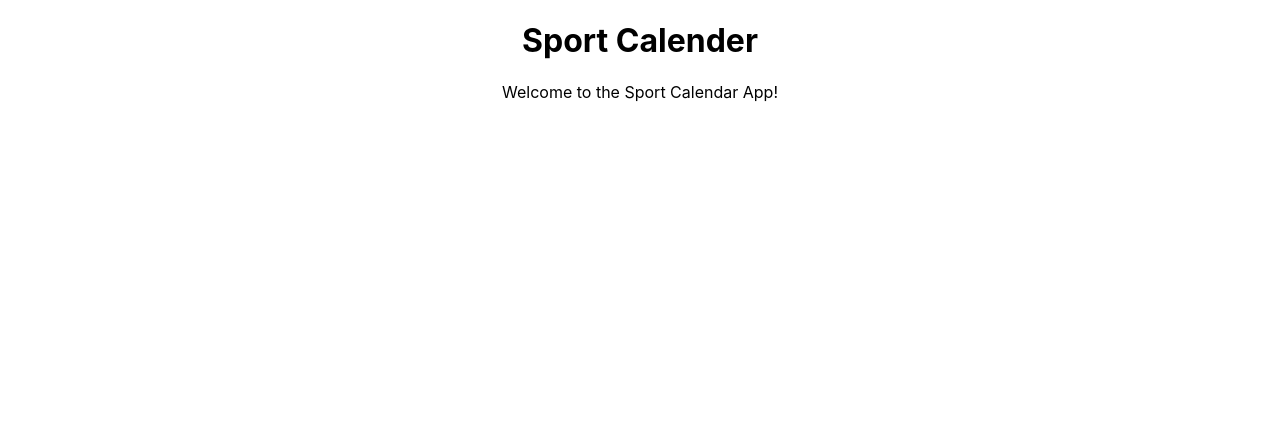
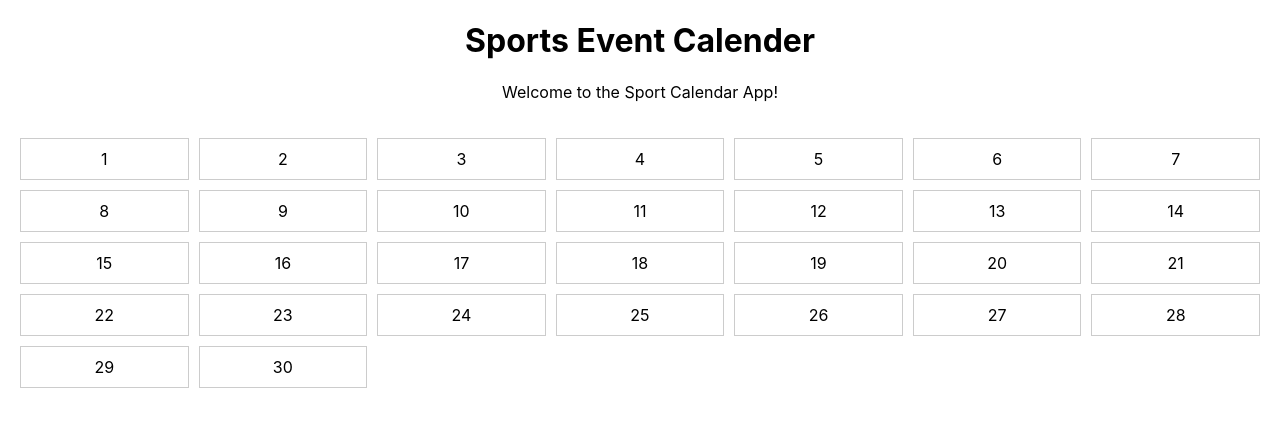
Before and after one commit to Jeeems10/sport-calendar-sportradar-ponce, a React (Create React App) app: page / in a window 1280 px wide. Shown: the top 426 px of the page. Built offline with nearby package versions, Linux system fonts and the light colour scheme.

Commit message:
-add Calendar component to display events dynamically - Implemented Calendar component with a grid layout for days. - Added functionality to mark days with scheduled events.

```diff
--- a/src/App.js
+++ b/src/App.js
@@ -1,10 +1,15 @@
+import React from 'react'
+import Calendar from './components/Calendar';
+import sportData from './data/sportData.json';
 import './App.css'
+
 
 function App() {
   return (
     <div className="App">
-     <h1>Sport Calender</h1>
+     <h1>Sports Event Calender</h1>
      <p>Welcome to the Sport Calendar App!</p>
+     <Calendar events={sportData.data} />
     </div>
   );
 }
--- /dev/null
+++ b/src/components/Calendar.css
@@ -0,0 +1,21 @@
+.calendar {
+  display: grid;
+  grid-template-columns: repeat(7, 1fr);
+  gap: 10px;
+  padding: 20px;
+}
+
+.calendar-day {
+  border: 1px solid #ccc;
+  padding: 10px;
+  text-align: center;
+  position: relative;
+}
+
+.event-marker {
+  color: red;
+  font-size: 20px;
+  position: absolute;
+  bottom: 5px;
+  right: 5px;
+}
--- /dev/null
+++ b/src/components/Calendar.js
@@ -0,0 +1,28 @@
+import React from 'react';
+import './Calendar.css'
+
+const Calendar = ({events}) => {
+  const daysInMonth = Array.from({length: 30}, (_, i) => i + 1);
+
+  const getEventsForDay = (day) => {
+    return events.filter(event =>
+      new Date(event.dateVenue).getDate === day
+    );
+  };
+
+  return(
+    <div className='calendar'>
+      {daysInMonth.map(day => (
+        <div key={day} className='calendar-day'>
+          <span>{day}</span>
+          {getEventsForDay(day).length > 0 && (
+            <div className='event-marker'>•</div>
+          )}
+        </div>
+      ))}
+
+    </div>
+  );
+};
+
+export default Calendar;
--- /dev/null
+++ b/src/data/sportData.json
@@ -0,0 +1,204 @@
+{
+    "data": [
+        {
+            "season": 2025,
+            "status": "played",
+            "timeVenueUTC": "00:00:00",
+            "dateVenue": "2024-11-03",
+            "stadium": null,
+            "homeTeam": {
+                "name": "Al Shabab",
+                "officialName": "Al Shabab FC",
+                "slug": "al-shabab-fc",
+                "abbreviation": "SHA",
+                "teamCountryCode": "KSA",
+                "stagePosition": null
+            },
+            "awayTeam": {
+                "name": "Nasaf",
+                "officialName": "FC Nasaf",
+                "slug": "fc-nasaf-qarshi",
+                "abbreviation": "NAS",
+                "teamCountryCode": "UZB",
+                "stagePosition": null
+            },
+            "result": {
+                "homeGoals": 1,
+                "awayGoals": 2,
+                "winner": "Nasaf",
+                "message": null,
+                "goals": [],
+                "yellowCards": [],
+                "secondYellowCards": [],
+                "directRedCards": []
+            },
+            "stage": {
+                "id": "ROUND OF 16",
+                "name": "ROUND OF 16",
+                "ordering": 4
+            },
+            "group": null,
+            "originCompetitionId": "afc-champions-league",
+            "originCompetitionName": "AFC Champions League",
+            "sport": "football"
+        },
+        {
+            "season": 2025,
+            "status": "scheduled",
+            "timeVenueUTC": "16:00:00",
+            "dateVenue": "2024-11-03",
+            "stadium": null,
+            "homeTeam": {
+                "name": "Al Hilal",
+                "officialName": "Al Hilal Saudi FC",
+                "slug": "al-hilal-saudi-fc",
+                "abbreviation": "HIL",
+                "teamCountryCode": "KSA",
+                "stagePosition": null
+            },
+            "awayTeam": {
+                "name": "Shabab Al Ahli",
+                "officialName": "SHABAB AL AHLI DUBAI",
+                "slug": "shabab-al-ahli-club",
+                "abbreviation": "SAH",
+                "teamCountryCode": "UAE",
+                "stagePosition": null
+            },
+            "result": {
+                "homeGoals": 0,
+                "awayGoals": 0,
+                "winner": null,
+                "winnerId": null,
+                "message": null,
+                "goals": [],
+                "yellowCards": [],
+                "secondYellowCards": [],
+                "directRedCards": [],
+                "scoreByPeriods": null
+            },
+            "stage": {
+                "id": "ROUND OF 16",
+                "name": "ROUND OF 16",
+                "ordering": 4
+            },
+            "group": null,
+            "originCompetitionId": "afc-champions-league",
+            "originCompetitionName": "AFC Champions League",
+            "sport": "football"
+        },
+        {
+            "season": 2025,
+            "status": "scheduled",
+            "timeVenueUTC": "15:25:00",
+            "dateVenue": "2024-11-04",
+            "stadium": null,
+            "homeTeam": {
+                "name": "Al Duhail",
+                "officialName": "AL DUHAIL SC",
+                "slug": "al-duhail-sc",
+                "abbreviation": "DUH",
+                "teamCountryCode": "QAT",
+                "stagePosition": null
+            },
+            "awayTeam": {
+                "name": "Al Rayyan",
+                "officialName": "AL RAYYAN SC",
+                "slug": "al-rayyan-sc",
+                "abbreviation": "RYN",
+                "teamCountryCode": "QAT",
+                "stagePosition": null
+            },
+            "result": {
+                "homeGoals": 0,
+                "awayGoals": 0,
+                "winner": null,
+                "winnerId": null,
+                "message": null,
+                "goals": [],
+                "yellowCards": [],
+                "secondYellowCards": [],
+                "directRedCards": [],
+                "scoreByPeriods": null
+            },
+            "stage": {
+                "id": "ROUND OF 16",
+                "name": "ROUND OF 16",
+                "ordering": 4
+            },
+            "group": null,
+            "originCompetitionId": "afc-champions-league",
+            "originCompetitionName": "AFC Champions League",
+            "sport": "football"
+        },
+        {
+            "season": 2025,
+            "status": "scheduled",
+            "timeVenueUTC": "08:00:00",
+            "dateVenue": "2024-11-04",
+            "stadium": null,
+            "homeTeam": {
+                "name": "Al Faisaly",
+                "officialName": "Al Faisaly FC",
+                "slug": "al-faisaly-fc",
+                "abbreviation": "FAI",
+                "teamCountryCode": "KSA",
+                "stagePosition": null
+            },
+            "awayTeam": {
+                "name": "Foolad",
+                "officialName": "FOOLAD KHOUZESTAN FC",
+                "slug": "foolad-khuzestan-fc",
+                "abbreviation": "FLD",
+                "teamCountryCode": "IRN",
+                "stagePosition": null
+            },
+            "result": {
+                "homeGoals": 0,
+                "awayGoals": 0,
+                "winner": null,
+                "winnerId": null,
+                "message": null,
+                "goals": [],
+                "yellowCards": [],
+                "secondYellowCards": [],
+                "directRedCards": [],
+                "scoreByPeriods": null
+            },
+            "stage": {
+                "id": "ROUND OF 16",
+                "name": "ROUND OF 16",
+                "ordering": 4
+            },
+            "group": null,
+            "originCompetitionId": "afc-champions-league",
+            "originCompetitionName": "AFC Champions League",
+            "sport": "football"
+        },
+        {
+            "season": 2025,
+            "status": "scheduled",
+            "timeVenueUTC": "00:00:00",
+            "dateVenue": "2024-11-19",
+            "stadium": null,
+            "homeTeam": null,
+            "awayTeam": {
+                "name": "Urawa Reds",
+                "officialName": "Urawa Red Diamonds",
+                "slug": "urawa-red-diamonds",
+                "abbreviation": "RED",
+                "teamCountryCode": "JPN",
+                "stagePosition": null
+            },
+            "result": null,
+            "stage": {
+                "id": "FINAL",
+                "name": "FINAL",
+                "ordering": 7
+            },
+            "group": null,
+            "originCompetitionId": "afc-champions-league",
+            "originCompetitionName": "AFC Champions League",
+            "sport": "football"
+        }
+    ]
+}
```
